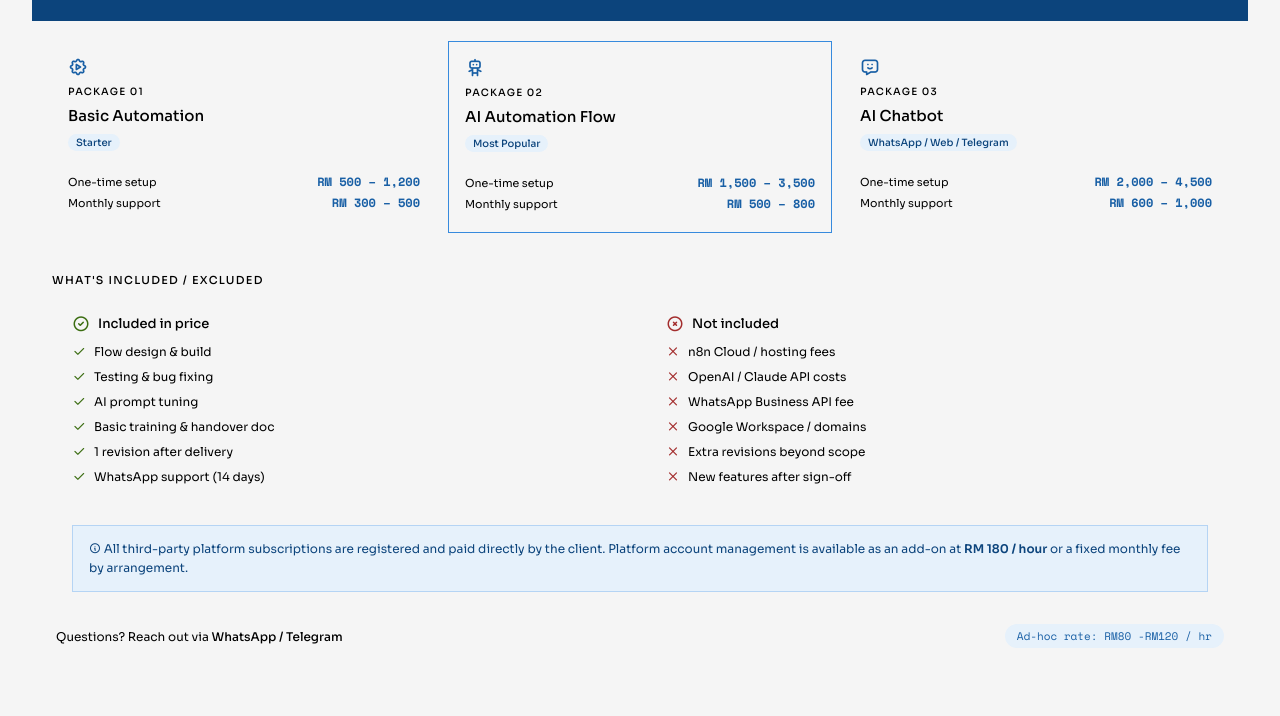
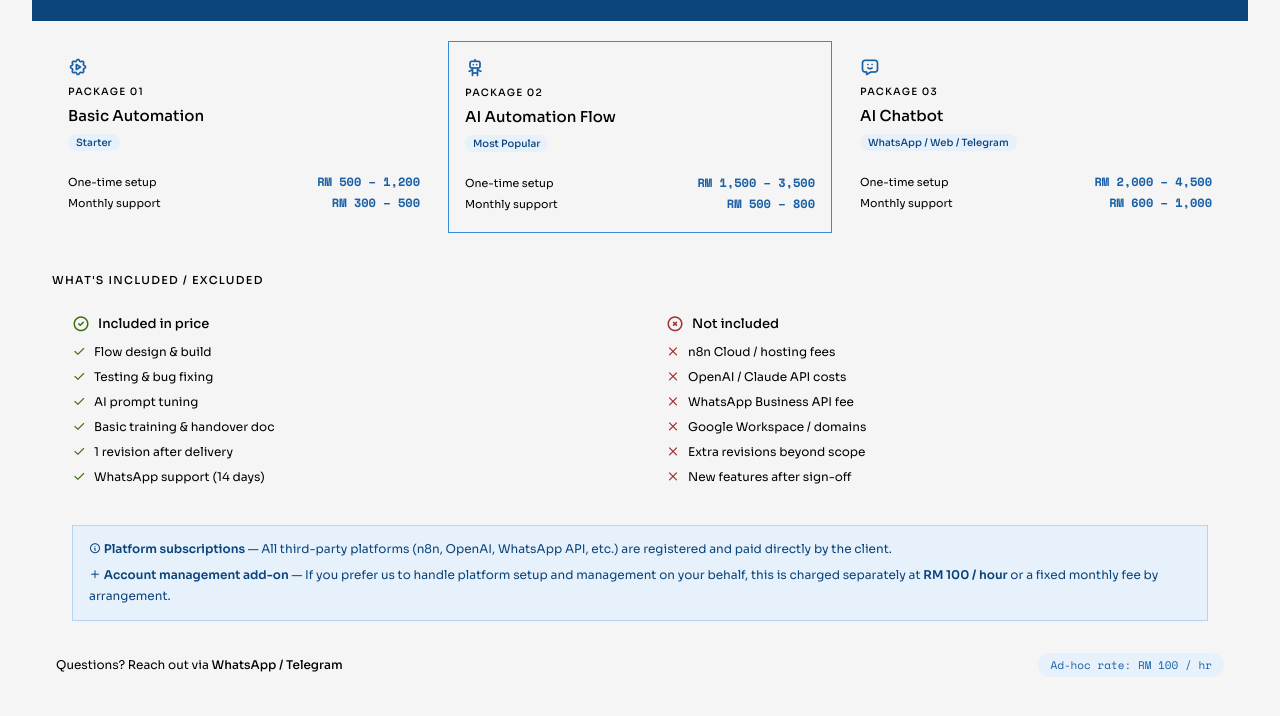
Before and after one commit to kktan1991/my-pricing, a plain HTML site: page index.html in a window 1280 px wide. Shown: the part 212-928 px from the top of the page. Drawn offline with nearby package versions, Linux system fonts and the light colour scheme.

Commit message:
Update index.html

```diff
--- a/index.html
+++ b/index.html
@@ -46,7 +46,9 @@
   .incl-dot.no { color: #A32D2D; }
   .incl-text { font-size: 12px; color: var(--color-text-secondary); line-height: 1.5; }
   .note-box { background: #E6F1FB; border: 0.5px solid #B5D4F4; border-radius: var(--border-radius-md); padding: 0.85rem 1rem; margin: 0 1.25rem 1rem; }
-  .note-text { font-size: 12px; color: #0C447C; line-height: 1.6; }
+  .note-text { font-size: 12px; color: #0C447C; line-height: 1.7; }
+  .note-text p { margin: 0 0 6px; }
+  .note-text p:last-child { margin: 0; }
   .footer-bar { background: var(--color-background-secondary); border: 0.5px solid var(--color-border-tertiary); border-radius: 0 0 var(--border-radius-lg) var(--border-radius-lg); padding: 1rem 1.5rem; display: flex; justify-content: space-between; align-items: center; flex-wrap: wrap; gap: 8px; }
   .footer-contact { font-size: 12px; color: var(--color-text-secondary); }
   .footer-contact span { color: var(--color-text-primary); font-weight: 500; }
@@ -138,14 +140,15 @@
   <div class="divider-section" style="margin-top: 1rem;">
     <div class="note-box">
       <div class="note-text" id="t-note">
-        <i class="ti ti-info-circle" aria-hidden="true"></i> All third-party platform subscriptions are registered and paid directly by the client. Platform account management is available as an add-on at <strong>RM 180 / hour</strong> or a fixed monthly fee by arrangement.
+        <p><i class="ti ti-info-circle" aria-hidden="true"></i> <strong>Platform subscriptions</strong> — All third-party platforms (n8n, OpenAI, WhatsApp API, etc.) are registered and paid directly by the client.</p>
+        <p><i class="ti ti-plus" aria-hidden="true"></i> <strong>Account management add-on</strong> — If you prefer us to handle platform setup and management on your behalf, this is charged separately at <strong>RM 100 / hour</strong> or a fixed monthly fee by arrangement.</p>
       </div>
     </div>
   </div>
 
   <div class="footer-bar">
     <div class="footer-contact" id="t-footer">Questions? Reach out via <span>WhatsApp / Telegram</span></div>
-    <div class="footer-rate" id="t-rate">Ad-hoc rate: RM80 -RM120 / hr</div>
+    <div class="footer-rate" id="t-rate">Ad-hoc rate: RM 100 / hr</div>
   </div>
 </div>
 
@@ -185,9 +188,9 @@ const translations = {
     'e4': 'Google Workspace / domains',
     'e5': 'Extra revisions beyond scope',
     'e6': 'New features after sign-off',
-    'note': '<i class="ti ti-info-circle" aria-hidden="true"></i> All third-party platform subscriptions are registered and paid directly by the client. Platform account management is available as an add-on at <strong>RM 180 / hour</strong> or a fixed monthly fee by arrangement.',
+    'note': '<p><i class="ti ti-info-circle" aria-hidden="true"></i> <strong>Platform subscriptions</strong> — All third-party platforms (n8n, OpenAI, WhatsApp API, etc.) are registered and paid directly by the client.</p><p><i class="ti ti-plus" aria-hidden="true"></i> <strong>Account management add-on</strong> — If you prefer us to handle platform setup and management on your behalf, this is charged separately at <strong>RM 100 / hour</strong> or a fixed monthly fee by arrangement.</p>',
     'footer': 'Questions? Reach out via <span>WhatsApp / Telegram</span>',
-    'rate': 'Ad-hoc rate: RM 180 / hr'
+    'rate': 'Ad-hoc rate: RM 100 / hr'
   },
   cn: {
     'brand': '自动化服务',
@@ -223,9 +226,9 @@ const translations = {
     'e4': 'Google Workspace / 域名',
     'e5': '超出范围的额外修改',
     'e6': '验收后新增功能',
-    'note': '<i class="ti ti-info-circle" aria-hidden="true"></i> 所有第三方平台订阅费用由客户自行注册并支付。如需代为管理平台账号，可额外收取 <strong>RM 180 / 小时</strong> 或按月收取固定服务费。',
+    'note': '<p><i class="ti ti-info-circle" aria-hidden="true"></i> <strong>平台订阅费</strong> — 所有第三方平台（n8n、OpenAI、WhatsApp API 等）由客户自行注册并支付。</p><p><i class="ti ti-plus" aria-hidden="true"></i> <strong>账号管理附加服务</strong> — 如需由我们代为设置和管理平台账号，额外收取 <strong>RM 100 / 小时</strong>，或按月收取固定服务费。</p>',
     'footer': '有疑问？请联系我们 <span>WhatsApp / Telegram</span>',
-    'rate': '零散工时：RM 180 / 小时'
+    'rate': '零散工时：RM 100 / 小时'
   }
 };
 
```
